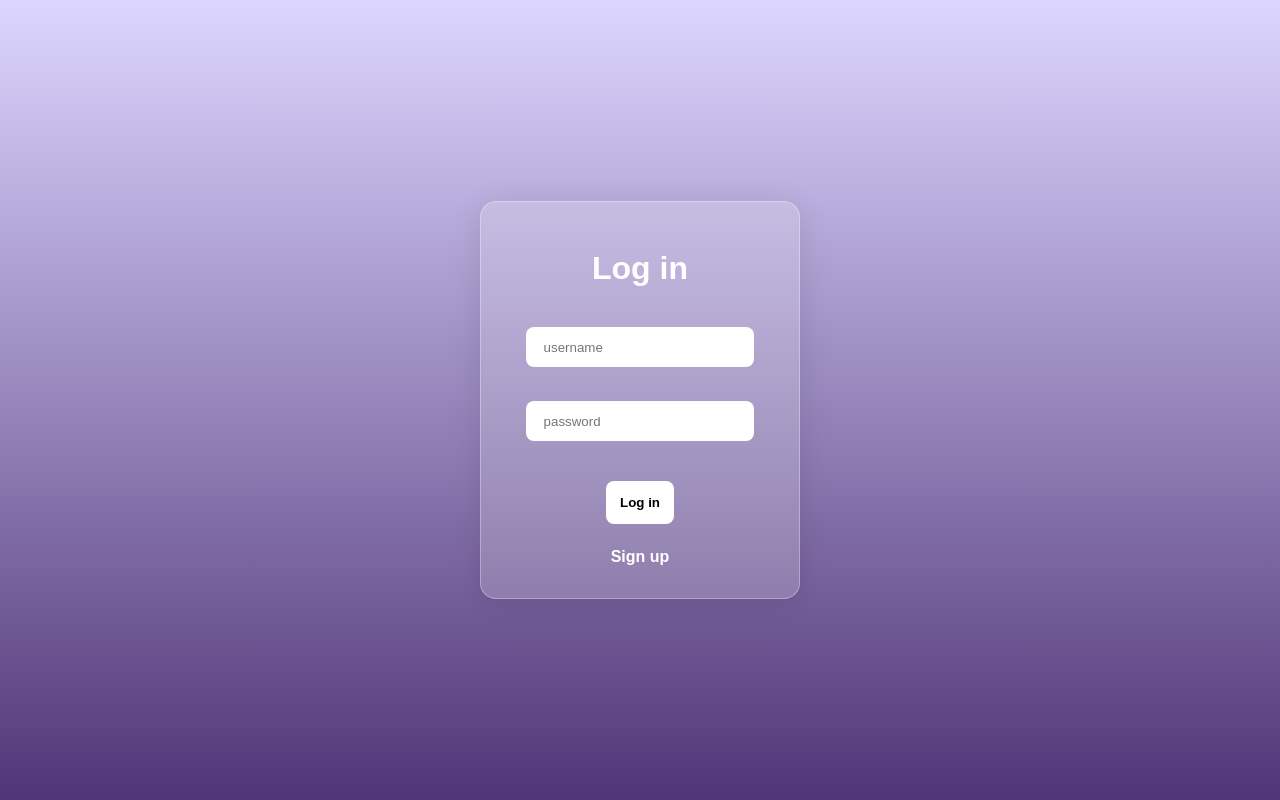
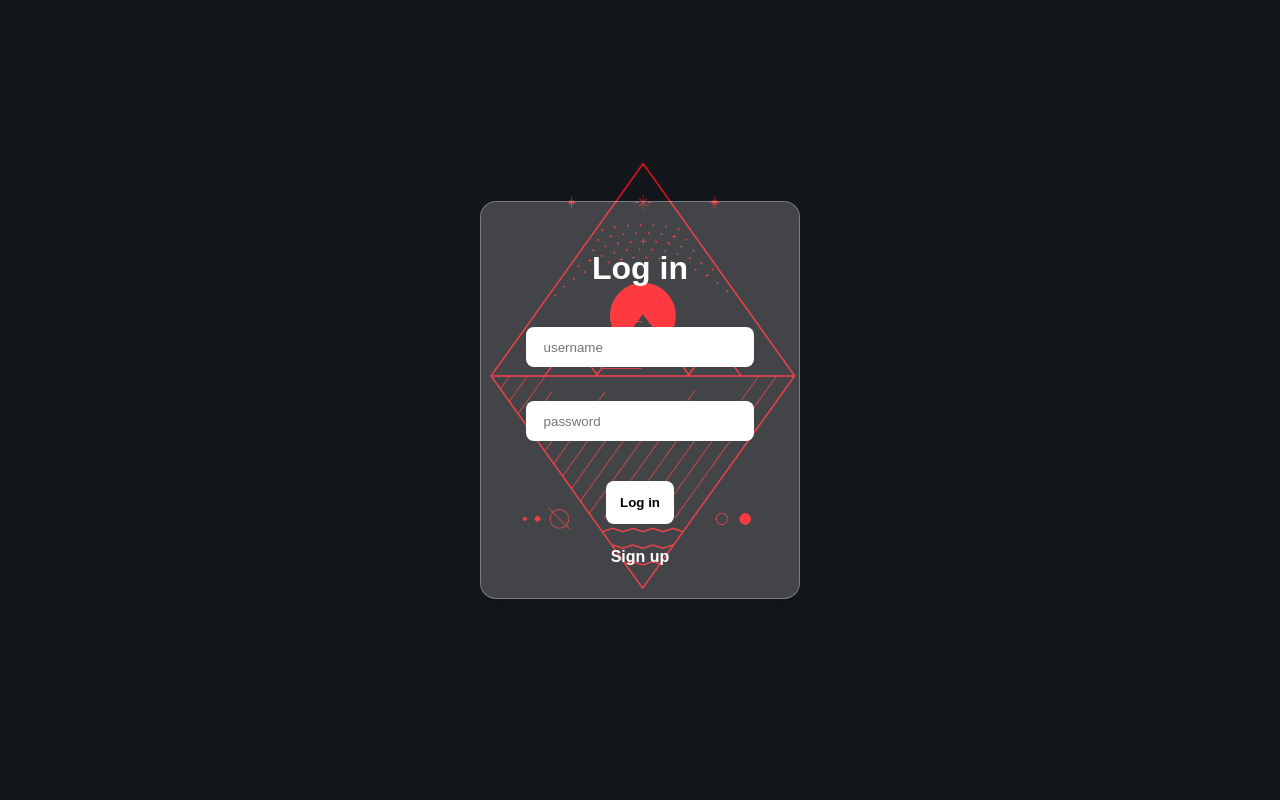
Before and after one commit to M3nta01/ubiquitous-potato, a PHP site: page / in a window 1280 px wide. Run offline with PHP 8.4, Linux system fonts and the light colour scheme.

Commit message:
Update style.css

```diff
--- a/style.css
+++ b/style.css
@@ -5,8 +5,9 @@
 
 body {
     font-family: Arial, Helvetica, sans-serif;
-    background: linear-gradient(#dcd6ff, #220049, #3a077c, #662bc5);
-    background-size: 400% 400%;
+    background-image: url('dark-minimal-mountains.png');
+    background-size: 100%;
+    background-attachment: fixed;
     display: flex;
     flex-direction: column;
     justify-content: center;
```
